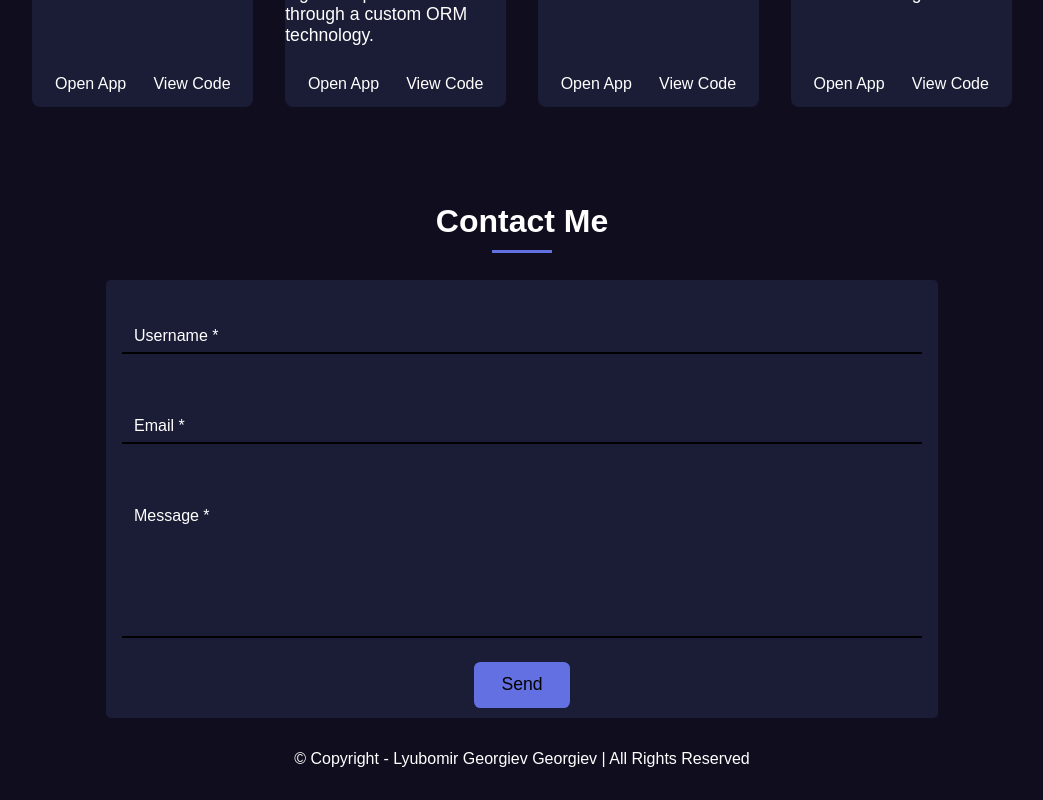
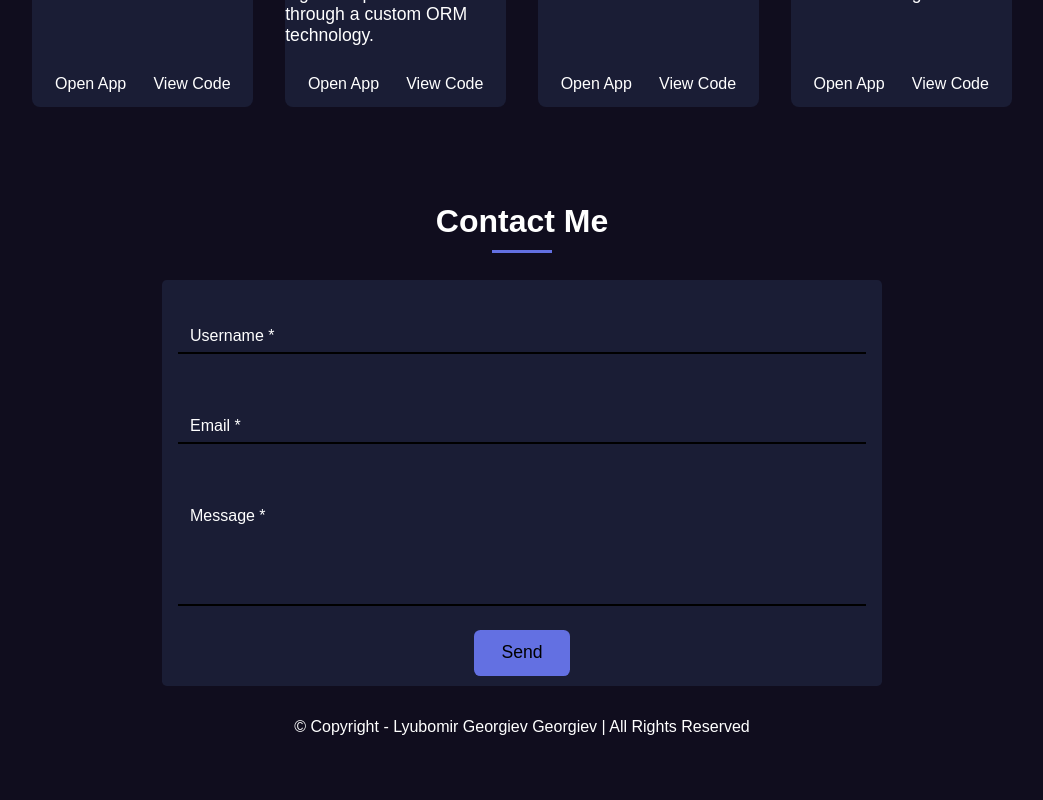
Before and after one commit to lyubomir2712/Portfolio, a React (Vite) app: page / in a window 1280 px wide. Shown: the part 1145-1945 px from the top of the page, without its empty margins (118-1161 px from the left). After the commit the page ends 1913 px from the top, so only its background shows below. Built offline with nearby package versions, Linux system fonts and the light colour scheme.

Commit message:
minor refactorings on the contacts section

```diff
--- a/src/Components/ContactSection/ContactSection.css
+++ b/src/Components/ContactSection/ContactSection.css
@@ -19,8 +19,35 @@
     padding: 1rem 1rem 0.6rem 1rem;
     background-color: #1a1d35;
     border-radius: 0.3rem;
-    width: 50rem;
+    width: 43rem;
     margin: 0 auto;
+}
+
+.input-container{
+    position: relative;
+    width: 43rem;
+    height: 3.5rem;
+    line-height: 80px;
+    background-color: transparent;
+    border-bottom : 2px solid black;
+    vertical-align: bottom;
+}
+
+input{
+    width: 100%;
+    height: 100%;
+    position: absolute;
+    left: 0;
+    outline: none;
+    font-size: 1rem;
+    line-height: 80px;
+    background: transparent;
+    transition: 0.1s ease;
+    z-index: 1111;
+    border: none;
+    box-shadow: none;
+    padding-left: 0.6rem;
+    padding-top: 0.6rem;
 }
 
 .textarea-container::before {
@@ -31,7 +58,7 @@
     background: dodgerblue;
     transform: scaleX(0);
     transition: all 0.2s ease;
-    top: 10rem;
+    top: 8rem;
     left: 0;
 }
 
@@ -79,22 +106,7 @@ button:hover {
     filter: brightness(1.2);
 }
 
-input{
-    width: 100%;
-    height: 100%;
-    position: absolute;
-    left: 0;
-    outline: none;
-    font-size: 1rem;
-    line-height: 80px;
-    background: transparent;
-    transition: 0.1s ease;
-    z-index: 1111;
-    border: none;
-    box-shadow: none;
-    padding-left: 0.6rem;
-    padding-top: 0.6rem;
-}
+
 
 .label-line{
     position: absolute;
@@ -115,21 +127,12 @@ input:focus + .label-line{
     z-index: 1111;
 }
 
-.input-container{
-    position: relative;
-    width: 50rem;
-    height: 3.5rem;
-    line-height: 80px;
-    background-color: transparent;
-    border-bottom : 2px solid black;
-    vertical-align: bottom;
 
-}
 
 .textarea-container{
     position: relative;
-    width: 50rem;
-    height: 10rem;
+    width: 43rem;
+    height: 8rem;
     line-height: 80px;
     background-color: transparent;
     border-bottom : 2px solid black;
```
Also changed, not shown: src/assets/Icons/Logo.svg (added).
